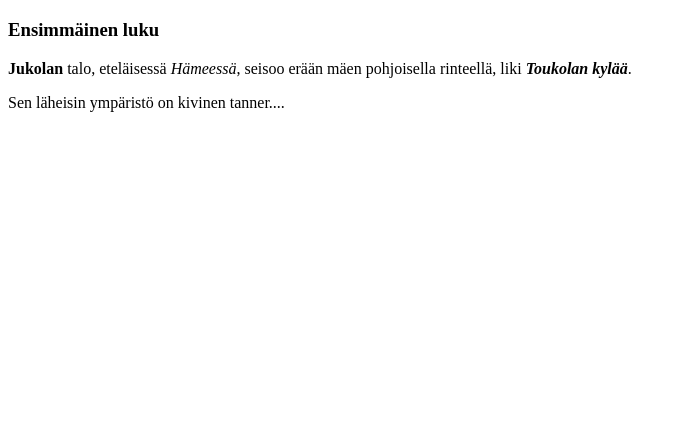
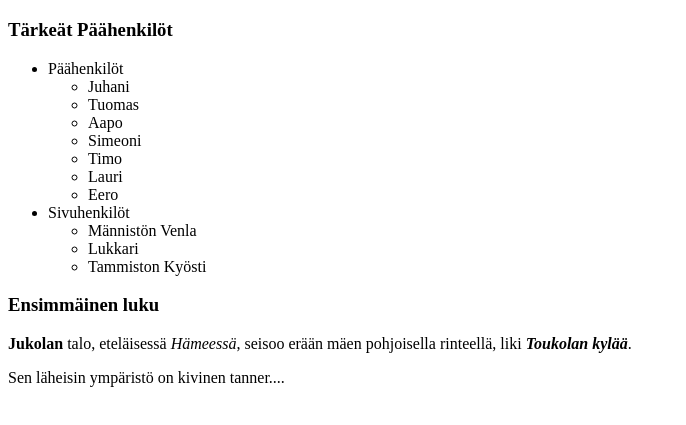
Before and after one commit to att78/Lapio-website, a plain HTML site: page index.html in a window 1280 px wide. Shown: the part 61-486 px from the top of the page, without its empty margins (0-686 px from the left). Drawn offline with Linux system fonts and the light colour scheme.

Commit message:
tehtävä 5 ihmettelyä

```diff
--- a/index.html
+++ b/index.html
@@ -9,6 +9,32 @@
 <body>
   <!--Tee tehtävät tänne-->
 <h1> Seitsemän veljestä</h1>
+<p> </p>
+<h3> Tärkeät Päähenkilöt</h3>
+<ul>
+<li>Päähenkilöt</>
+<ul>
+<li>Juhani</li>
+<li>Tuomas</li>
+<li>Aapo</li>
+<li>Simeoni</li>
+<li>Timo</li>
+<li>Lauri</li>
+<li>Eero</li>
+</ul>
+<li>Sivuhenkilöt</li>
+<ul>
+<li>Männistön Venla</li>
+<li>Lukkari</li>
+<li>Tammiston Kyösti</li>
+</ul>
+
+
+
+
+</ul>
+
+
 <h3> Ensimmäinen luku</h3>
 
 <p><strong>Jukolan</strong> talo, eteläisessä <i>Hämeessä</i>, seisoo erään mäen pohjoisella rinteellä, liki <strong><i>Toukolan kylää</i></strong>.</p>
```
